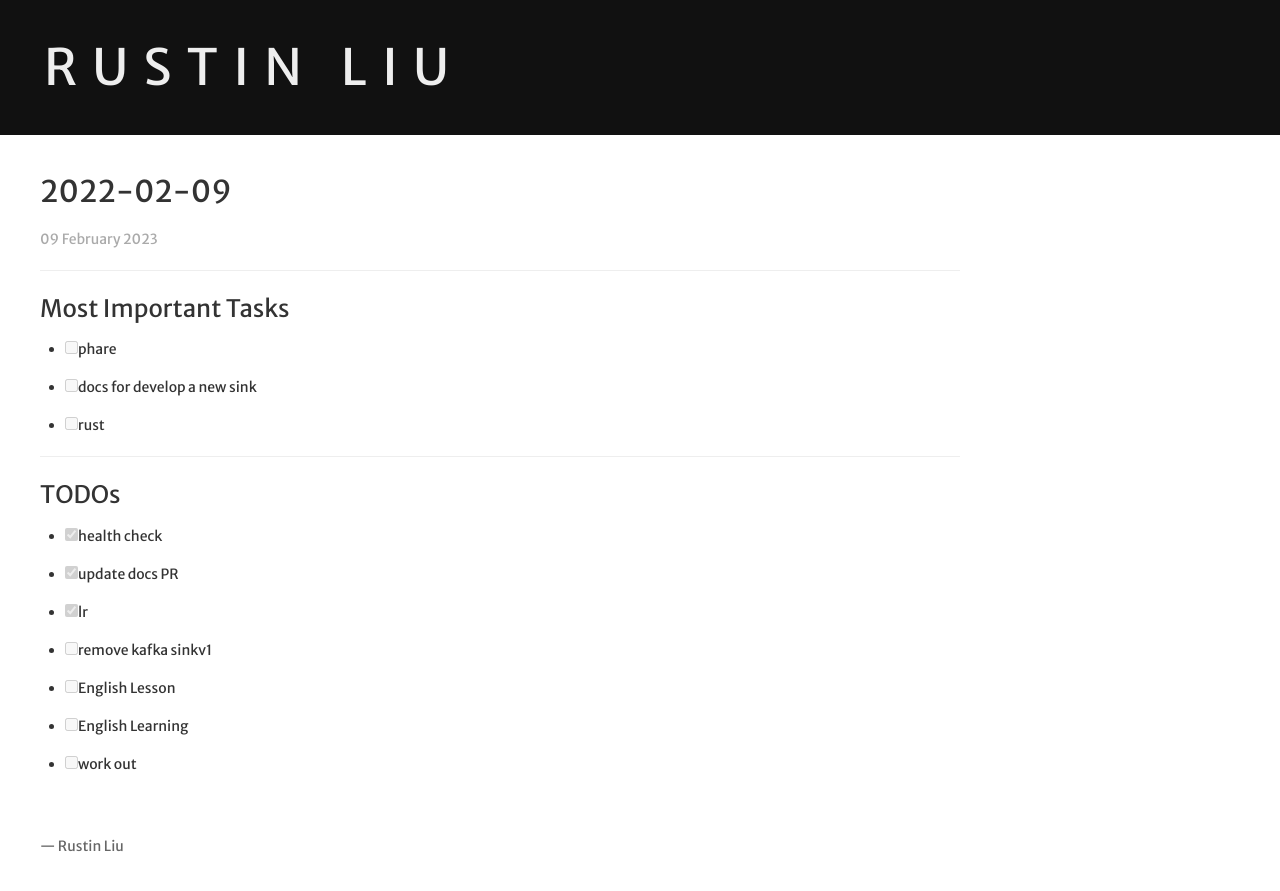
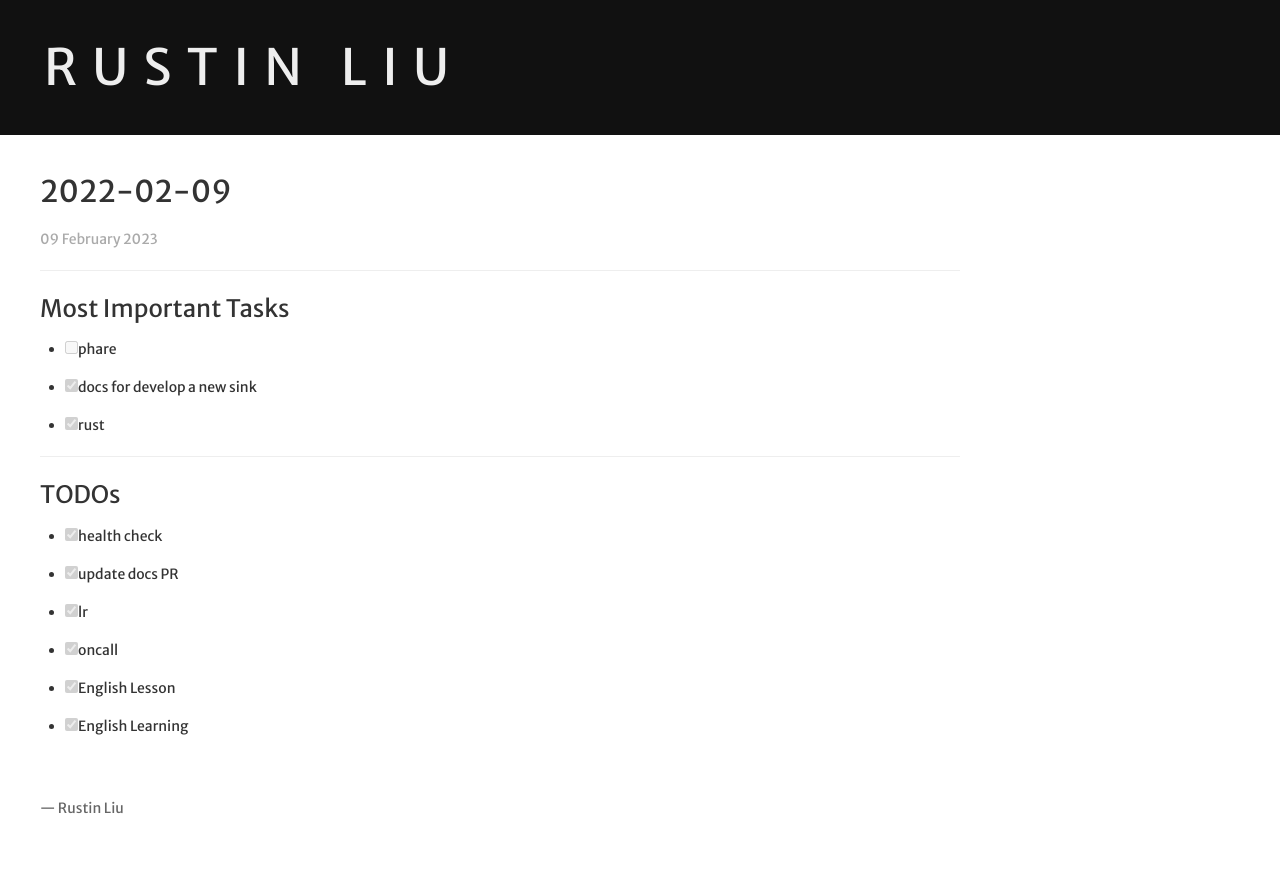
Before and after one commit to hi-rustin/hi-rustin.rs, a Jekyll site: the page built from _logs/2023-02-09.md, in a window 1280 px wide. Shown: the top 891 px of the page. Built offline with Jekyll 4.4.1, drawn with Linux system fonts in a browser that asks for light colours; nearby versions of some CDN libraries; comment, search, counter and statistics services are not loaded.

Commit message:
2022-02-09: good night
Signed-off-by: hi-rustin <rustin.liu@gmail.com>

```diff
--- a/_logs/2023-02-09.md
+++ b/_logs/2023-02-09.md
@@ -7,8 +7,8 @@ layout: post
 ### Most Important Tasks
 
 - [ ] phare
-- [ ] docs for develop a new sink
-- [ ] rust
+- [x] docs for develop a new sink
+- [x] rust
 
 ---
 
@@ -16,7 +16,6 @@ layout: post
 - [x] health check
 - [x] update docs PR
 - [x] lr
-- [ ] remove kafka sinkv1
-- [ ] English Lesson
-- [ ] English Learning
-- [ ] work out
+- [x] oncall
+- [x] English Lesson
+- [x] English Learning
```
